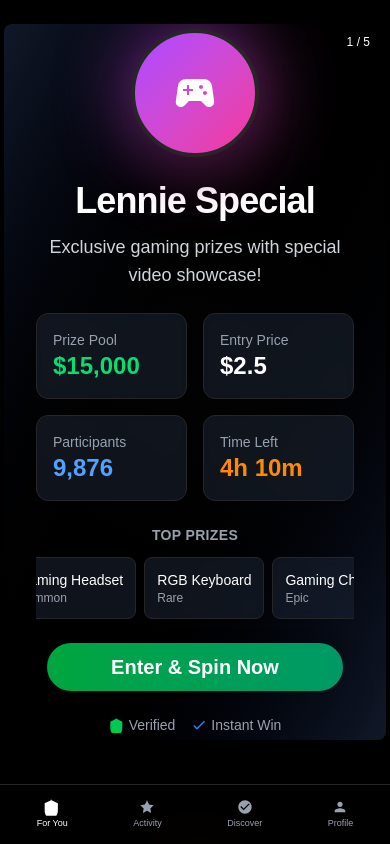
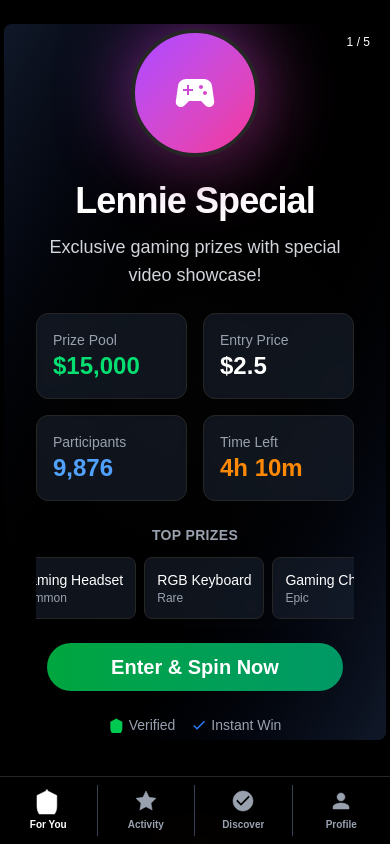
Before and after one commit to TarunGenwa/tiktok-raffle-pg, a Next.js app: page / in a window 390 px wide. Built offline with nearby package versions, Linux system fonts and the light colour scheme.

Commit message:
mobile updates

```diff
--- a/app/components/NavSidebar.tsx
+++ b/app/components/NavSidebar.tsx
@@ -121,25 +121,28 @@ export default function NavSidebar() {
 
       {/* Mobile Bottom Navigation */}
       <div className="md:hidden fixed bottom-0 left-0 right-0 bg-black/95 backdrop-blur-lg border-t border-gray-800 z-40 safe-area-inset-bottom">
-        <nav className="flex justify-around items-center px-1 py-2">
-          {allItems.map((item) => (
-            <Button
-              key={item.id}
-              variant="ghost"
+        <nav className="flex items-stretch">
+          {allItems.map((item, index) => (
+            <div key={item.id} className="flex-1 flex items-stretch">
+              <button
                 onClick={() => router.push(item.path)}
-              className={`flex flex-col h-auto items-center gap-0.5 transition-all p-1.5 min-w-0 ${
+                className={`flex-1 flex flex-col items-center justify-center gap-1 transition-all py-3 cursor-pointer ${
                   getActiveTab() === item.id
                     ? 'text-white'
                     : 'text-gray-400'
                 }`}
               >
                 <div className={`transition-transform ${getActiveTab() === item.id ? 'scale-110' : ''}`}>
-                <svg className="w-5 h-5 sm:w-6 sm:h-6" fill="currentColor" viewBox="0 0 24 24">
+                  <svg className="w-6 h-6 sm:w-7 sm:h-7" fill="currentColor" viewBox="0 0 24 24" strokeWidth="0.5" stroke="currentColor">
                     {item.icon.props.children}
                   </svg>
                 </div>
-              <span className="text-[9px] sm:text-[10px] font-medium truncate max-w-[60px]">{item.label}</span>
-            </Button>
+                <span className="text-[10px] sm:text-xs font-semibold truncate max-w-[70px]">{item.label}</span>
+              </button>
+              {index < allItems.length - 1 && (
+                <div className="w-px bg-gray-700 my-2"></div>
+              )}
+            </div>
           ))}
         </nav>
       </div>
```
Lines whose indentation alone changed are shown as unchanged.
